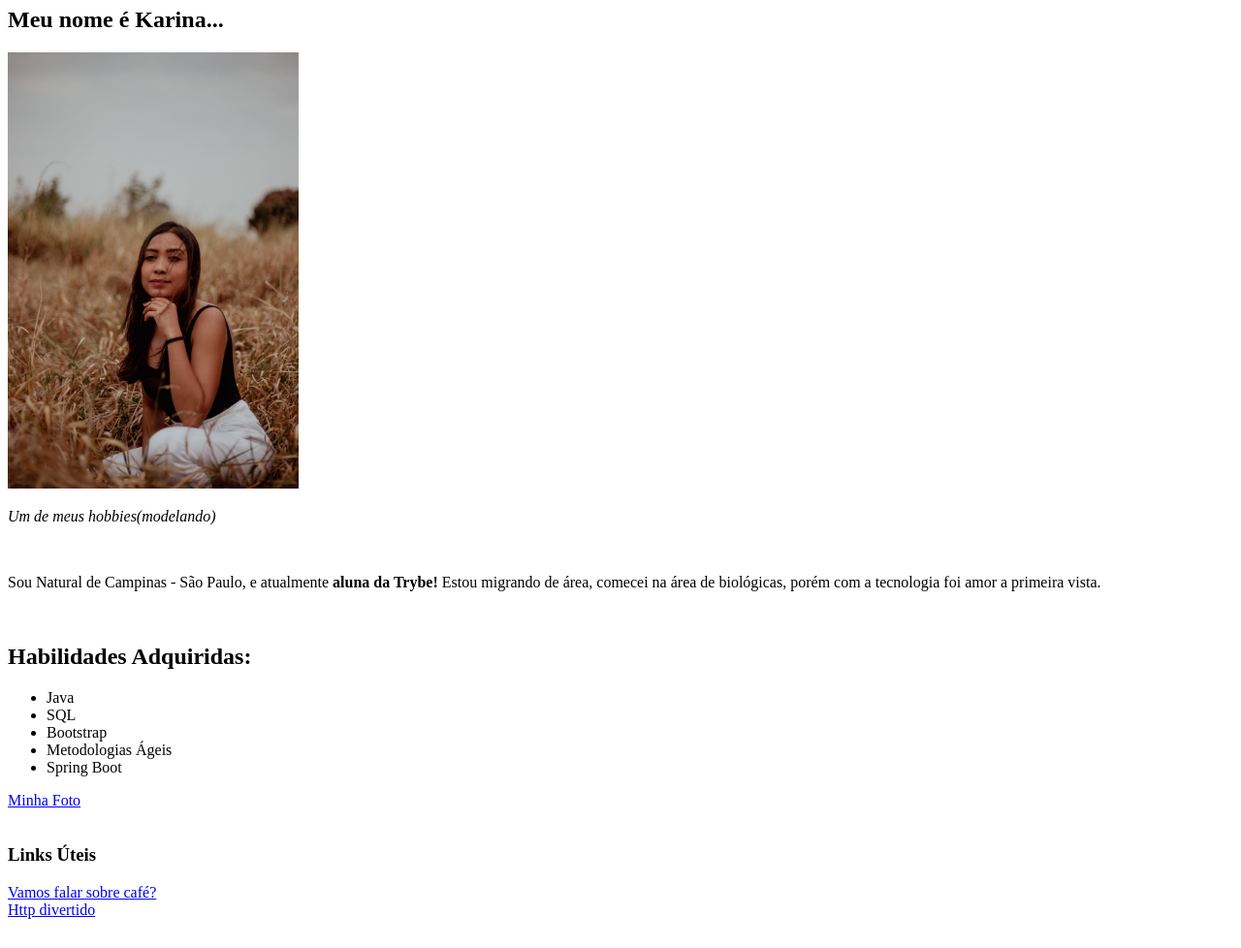
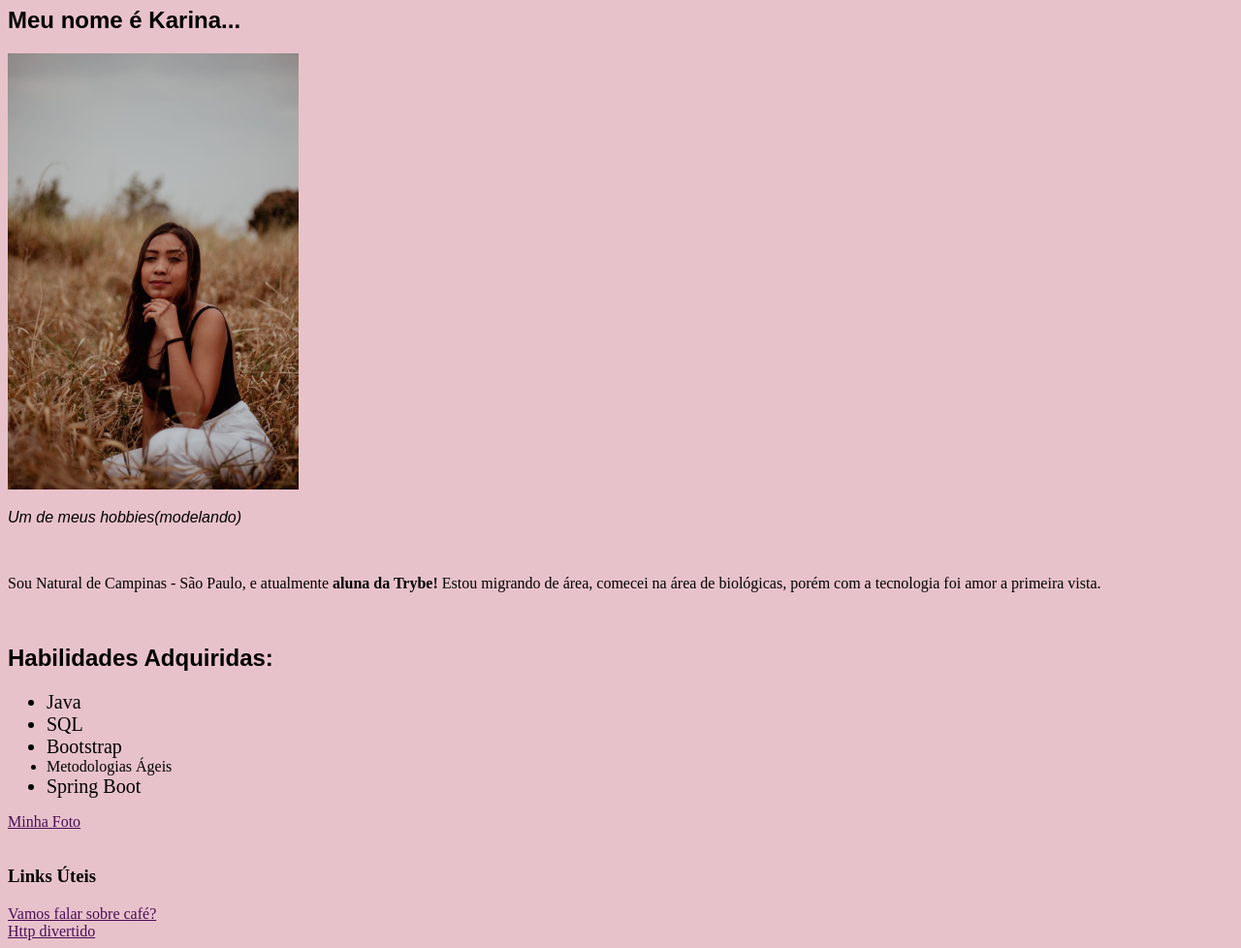
Before and after one commit to Karina-GBueno/Portifolio, a plain HTML site: page index.html in a window 1280 px wide. Shown: the part 73-1051 px from the top of the page at 97% size. Before the commit the page ends 1029 px from the top, so only its background shows below. Drawn offline with Linux system fonts and the light colour scheme.

Commit message:
Criando a estilização do portifólio com <style> no html

```diff
--- a/index.html
+++ b/index.html
@@ -6,6 +6,42 @@
     <meta http-equiv="X-UA-Compatible" content="IE=edge">
     <meta name="viewport" content="width=device-width, initial-scale=1.0">
     <title>Portifólio</title>
+    <style>
+        body {
+            background-color: #E8C2CA;
+        }
+
+        h2,
+        .descricao-foto {
+            font-family: sans-serif, Helvetica;
+        }
+
+        .java {
+            font-size: 20px;
+        }
+
+        .sql {
+            font-size: 20px;
+        }
+
+        .bootstrap {
+            font-size: 20px;
+        }
+
+        .metodologias {
+            font-size: 20px;
+        }
+
+        .spring {
+            font-size: 20px;
+        }
+
+        #link-foto,
+        #link-cafe,
+        #link-http {
+            color: #490e57;
+        }
+    </style>
 </head>
 
 <body>
@@ -23,18 +59,19 @@
     <ul>
         <li class="java">Java</li>
         <li class="sql">SQL</li>
-        <li class="bootrstrap">Bootstrap</li>
+        <li class="bootstrap">Bootstrap</li>
         <li class="metologias">Metodologias Ágeis</li>
         <li class="spring">Spring Boot</li>
     </ul>
 
-    <a href="#foto">Minha Foto</a><br><br>
+    <a id="link-foto" href="#foto">Minha Foto</a><br><br>
 
     <h3>Links Úteis</h3>
-    <a href="https://www.graogourmet.com/blog/conheca-os-tipos-de-graos-de-cafe/" target="_blank">Vamos falar sobre
+    <a id='link-cafe' href="https://www.graogourmet.com/blog/conheca-os-tipos-de-graos-de-cafe/" target="_blank">Vamos
+        falar sobre
         café?</a>
     <br>
-    <a href="https://http.cat/" target="_blank
+    <a id='link-http' href="https://http.cat/" target="_blank
     ">Http divertido</a>
 
 </body>
```
